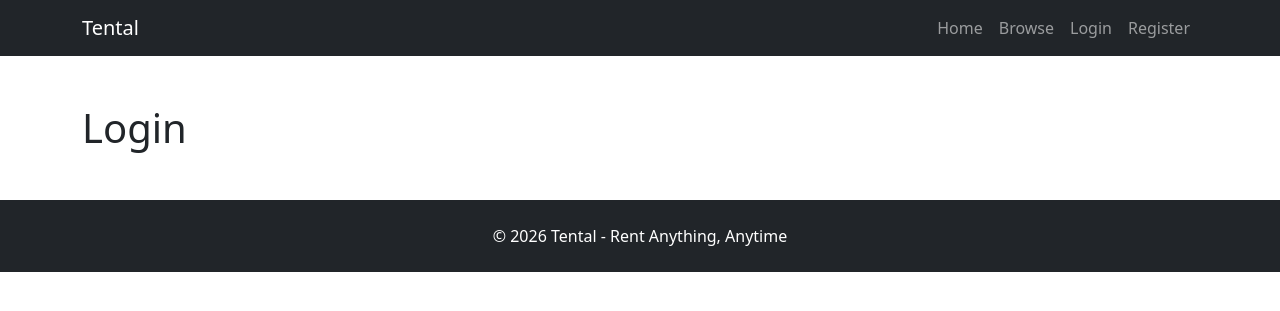
After one commit to kaif5haikh/TenTal, a Flask app: page /login in a window 1280 px wide. The commit adds this page. Shown: the top 311 px of the page. Run offline with Flask 3, Linux system fonts and the light colour scheme.

Commit message:
Added login,register,browse html files and updated routing method

```diff
--- a/app.py
+++ b/app.py
@@ -6,5 +6,18 @@ app = Flask(__name__)
 def home():
     return render_template("index.html")
 
+@app.route("/login")
+def login():
+    return render_template("login.html")
+
+@app.route("/register")
+def register():
+    return render_template("register.html")
+
+@app.route("/browse")
+def browse():
+    return render_template("browse.html")
+
+
 if __name__ == "__main__":
     app.run(debug=True)
--- /dev/null
+++ b/templates/base.html
@@ -0,0 +1,38 @@
+<!doctype html>
+<html lang="en">
+  <head>
+    <meta charset="UTF-8" />
+    <meta name="viewport" content="width=device-width, initial-scale=1.0" />
+    <title>Tental</title>
+
+    <link
+      href="https://cdn.jsdelivr.net/npm/bootstrap@5.3.7/dist/css/bootstrap.min.css"
+      rel="stylesheet"
+    />
+  </head>
+  <body>
+    <!-- Navbar -->
+    <nav class="navbar navbar-expand-lg navbar-dark bg-dark">
+      <div class="container">
+        <a class="navbar-brand" href="#">Tental</a>
+
+        <div class="navbar-nav ms-auto">
+          <a class="nav-link" href="#">Home</a>
+          <a class="nav-link" href="{{ url_for('browse') }}">Browse</a>
+          <a class="nav-link" href="{{ url_for('login') }}">Login</a>
+          <a class="nav-link" href="{{ url_for('register') }}">Register</a>
+        </div>
+      </div>
+    </nav>
+
+    {% block content %} {% endblock %}
+
+    <!-- Footer Section -->
+    <footer
+      id="footer-section"
+      class="bg-dark text-white text-center py-4 mt-5"
+    >
+      <p class="mb-0">© 2026 Tental - Rent Anything, Anytime</p>
+    </footer>
+  </body>
+</html>
--- /dev/null
+++ b/templates/login.html
@@ -0,0 +1,7 @@
+{% extends "base.html" %} {% block content %}
+
+<div class="container mt-5">
+  <h1>Login</h1>
+</div>
+
+{% endblock %}
```
Also changed, not shown: templates/browse.html (added, +7 -0 lines), templates/index.html (+8 -50 lines), templates/register.html (added, +7 -0 lines).
